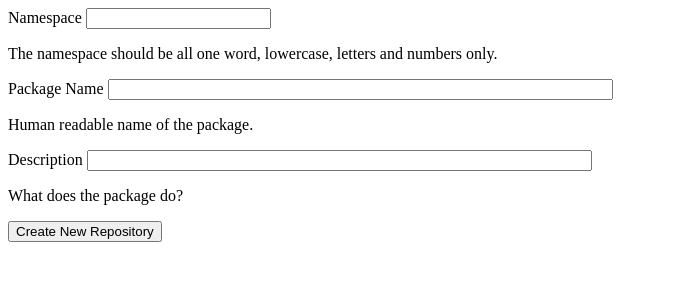
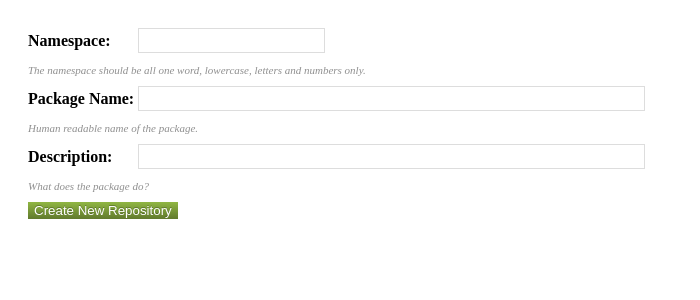
Before and after one commit to craftsmancoding/repoman, a PHP site: template views/page_create.php in a window 1280 px wide. Shown: the top 300 px of the page, without its empty margins (0-700 px from the left). Run offline with PHP 8.4, Linux system fonts and the light colour scheme; the template is opened without the code that fills it, so the values that code supplies are empty.

Commit message:
Format create page

```diff
--- a/views/page_create.php
+++ b/views/page_create.php
@@ -1,14 +1,55 @@
+<style>
+    form {
+        background: #fff;
+        padding: 20px;
+    }
+    label {
+        width: 110px;
+        float: left;
+        font-weight: bold;
+        margin-top: 4px;
+    }
+
+    input[type="text"] {
+        border: 1px solid #ddd;
+        padding: 4px;
+    }
+    .repoman_note {
+        color: #909090;
+        font-size: 11px;
+        font-style: italic;
+        margin-bottom: 10px;
+    }
+
+    .repoman_button {
+      background-color: hsl(80, 46%, 33%) !important;
+      background-repeat: repeat-x;
+      filter: progid:DXImageTransform.Microsoft.gradient(startColorstr="#90b643", endColorstr="#617a2d");
+      background-image: -khtml-gradient(linear, left top, left bottom, from(#90b643), to(#617a2d));
+      background-image: -moz-linear-gradient(top, #90b643, #617a2d);
+      background-image: -ms-linear-gradient(top, #90b643, #617a2d);
+      background-image: -webkit-gradient(linear, left top, left bottom, color-stop(0%, #90b643), color-stop(100%, #617a2d));
+      background-image: -webkit-linear-gradient(top, #90b643, #617a2d);
+      background-image: -o-linear-gradient(top, #90b643, #617a2d);
+      background-image: linear-gradient(#90b643, #617a2d);
+      border-color: #617a2d #617a2d hsl(80, 46%, 29%);
+      color: #fff !important;
+      text-shadow: 0 -1px 0 rgba(0, 0, 0, 0.26);
+      -webkit-font-smoothing: antialiased;
+      border: none;
+    }
+</style>
 <form action="<?php print $this->getUrl('create'); ?>" method="post">
 
-    <label for="namespace">Namespace</label>
+    <label for="namespace">Namespace: </label>
     <input type="text" name="namespace" id="namespace" value="" size="20"/>
     <p class="repoman_note">The namespace should be all one word, lowercase, letters and numbers only.</p>
 
-    <label for="package_name">Package Name</label>
+    <label for="package_name">Package Name:</label>
     <input type="text" name="package_name" id="package_name" value="" size="60"/>
     <p class="repoman_note">Human readable name of the package.</p>
 
-    <label for="description">Description</label>
+    <label for="description">Description:</label>
     <input type="text" name="description" id="description" value="" size="60"/>
     <p class="repoman_note">What does the package do?</p>
 
```
